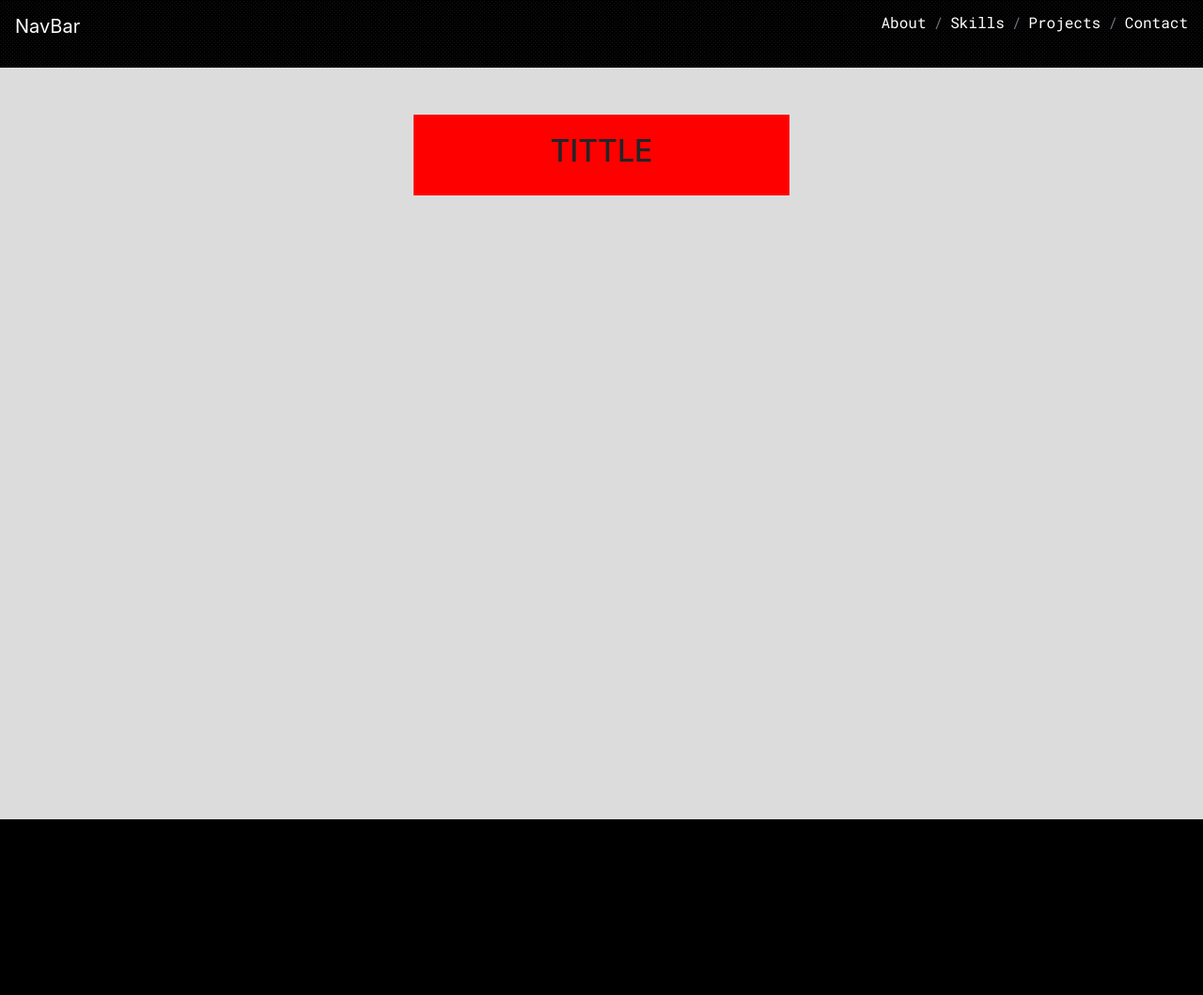
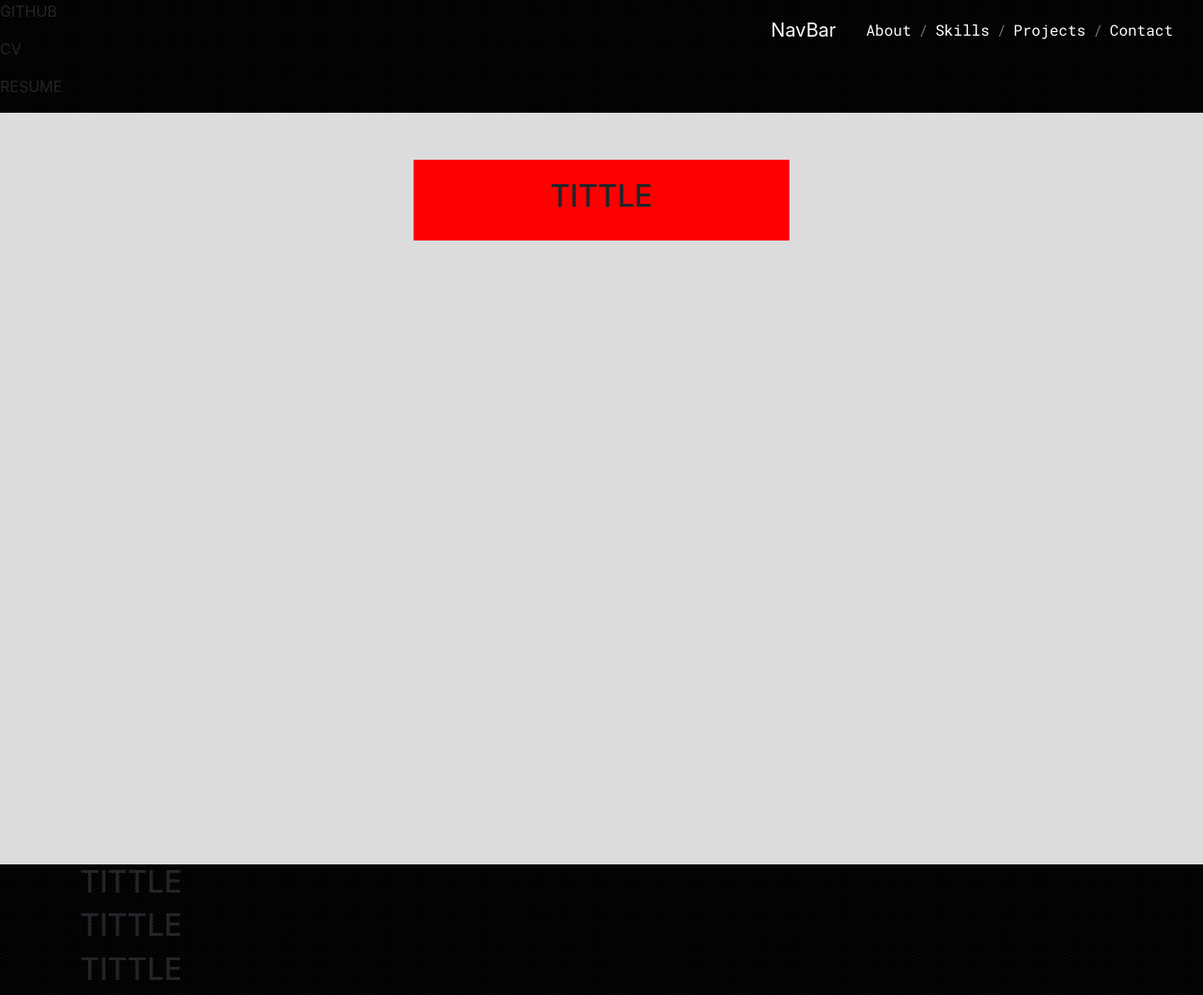
Before and after one commit to mickelelkhoury/mellobacon.github.io, a website: page index.html in a window 1280 px wide. Shown: the whole page at 94% size. Before the commit the page ends 872 px from the top, so only its background shows below. Drawn offline with nearby package versions, Linux system fonts and the light colour scheme; a web font is replaced by a local one.

Commit message:
more stuffs

```diff
--- a/index.html
+++ b/index.html
@@ -17,17 +17,22 @@
     <body>
 
         <div id="container-fluid">
-            <nav class="navbar navbar-expand-lg" aria-label="breadcrumb">
+            <nav class="navbar nav navbar-expand-lg fixed-top justify-content-end" aria-label="breadcrumb">
                 <!--Logo if desired and name-->
                 <p id="navbarbrand" class="navbar-brand">NavBar</p>
                 <!--Navigation: About/Skills/Projects/Contact-->
-                <ol id="navigation" class="breadcrumb nav navbar justify-content-end fixed-top">
+                <ol id="navigation" class="breadcrumb">
                     <li class="breadcrumb-item section-link">About</li>
                     <li class="breadcrumb-item section-link">Skills</li>
                     <li class="breadcrumb-item section-link">Projects</li>
                     <li class="breadcrumb-item section-link">Contact</li>
                 </ol>
             </nav>
+            <div id="sidebar">
+                <p>GITHUB</p>
+                <p>CV</p>
+                <p>RESUME</p>
+            </div>
             <div id="content">
                 <!--Desired sections-->
                 <section id="Home">
@@ -37,9 +42,27 @@
                         </div>
                     </div>
                 </section>
-                <section id="About"></section>
-                <section id="Skills"></section>
-                <section id="Projcets"></section>
+                <section id="About">
+                    <div class="container">
+                        <div class="title">
+                            <h2>TITTLE</h2>
+                        </div>
+                    </div>
+                </section>
+                <section id="Skills">
+                    <div class="container">
+                        <div class="title">
+                            <h2>TITTLE</h2>
+                        </div>
+                    </div>
+                </section>
+                <section id="Projects">
+                    <div class="container">
+                        <div class="title">
+                            <h2>TITTLE</h2>
+                        </div>
+                    </div>
+                </section>
                 <section id="Contact"></section>
             </div>
         </div>
```
